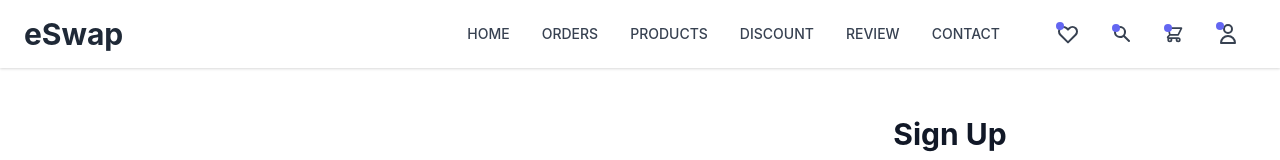
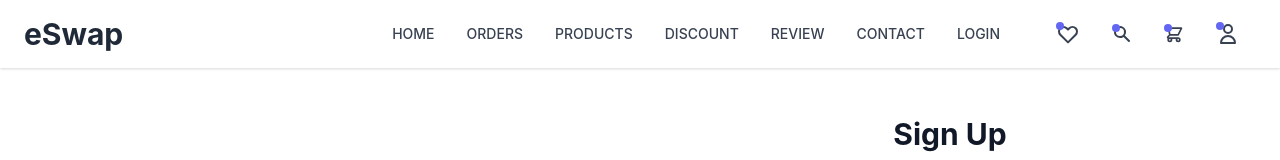
Before and after one commit to abidnuri/a2wist-commerce, a React (Create React App) app: page /signup in a window 1280 px wide. Shown: the top 160 px of the page. Built offline with nearby package versions, Linux system fonts and the light colour scheme.

Commit message:
log in navbar

```diff
--- a/src/Components/Login/Signup.js
+++ b/src/Components/Login/Signup.js
@@ -17,9 +17,9 @@ const Signup = () => {
     const [option, setOption] = useState('register');
     const [loggedInUser, setLoggedInUser,] = useContext(UserContext)
 
-    let history = useHistory();
-let location = useLocation();
-let { from } = location.state || { from: { pathname: "/" } };
+    const history = useHistory();
+    const location = useLocation();
+    const { from } = location.state || { from: { pathname: "/" } };
 
 //Handle Input Change value and valid email and password
 const handleChange = (event) => {
--- a/src/Components/Shared/Navbar/Navbar.js
+++ b/src/Components/Shared/Navbar/Navbar.js
@@ -68,6 +68,12 @@ const Navbar = () => {
               to="contract"
             >
               CONTACT
+            </Link>
+            <Link
+              className="my-1 text-sm font-medium text-gray-700 dark:text-gray-200 hover:text-indigo-500 dark:hover:text-indigo-400 md:mx-4 md:my-0"
+              to="signup"
+            >
+              LOGIN
             </Link>
           </div>
 
```
